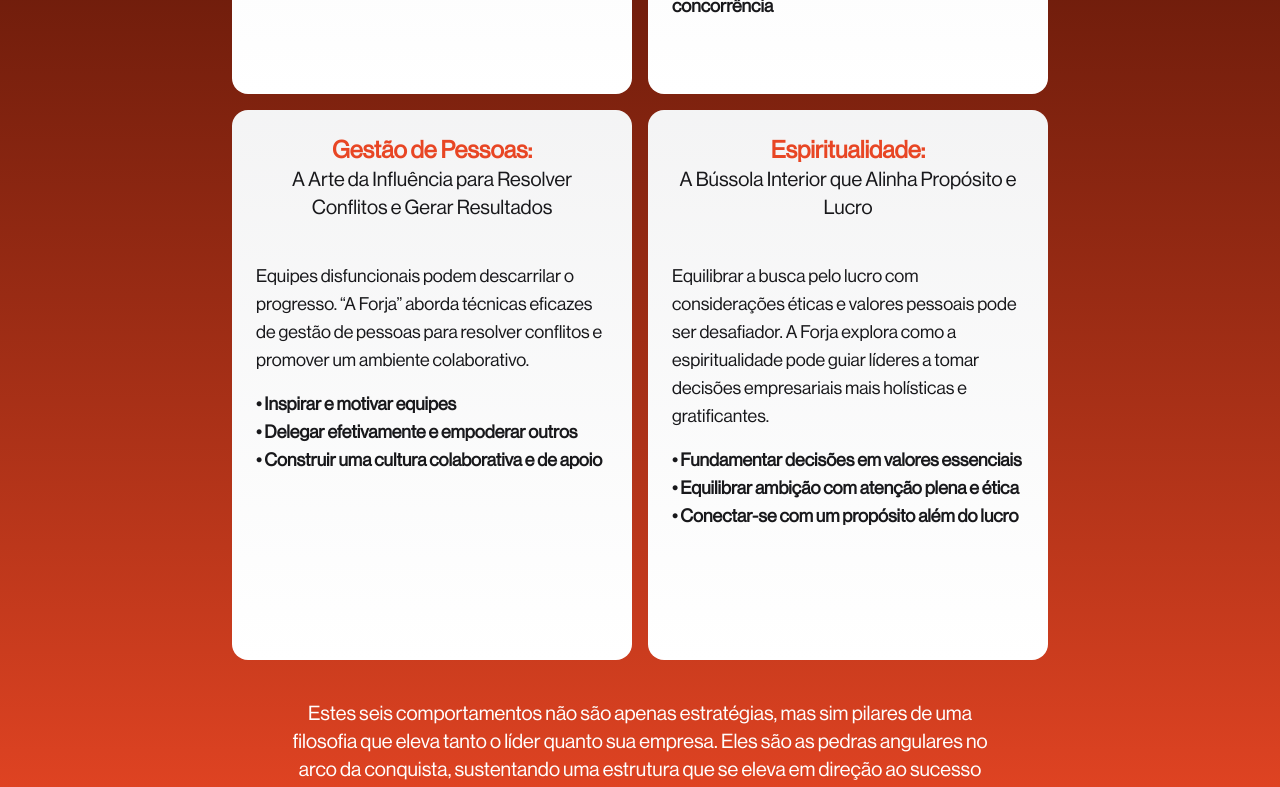
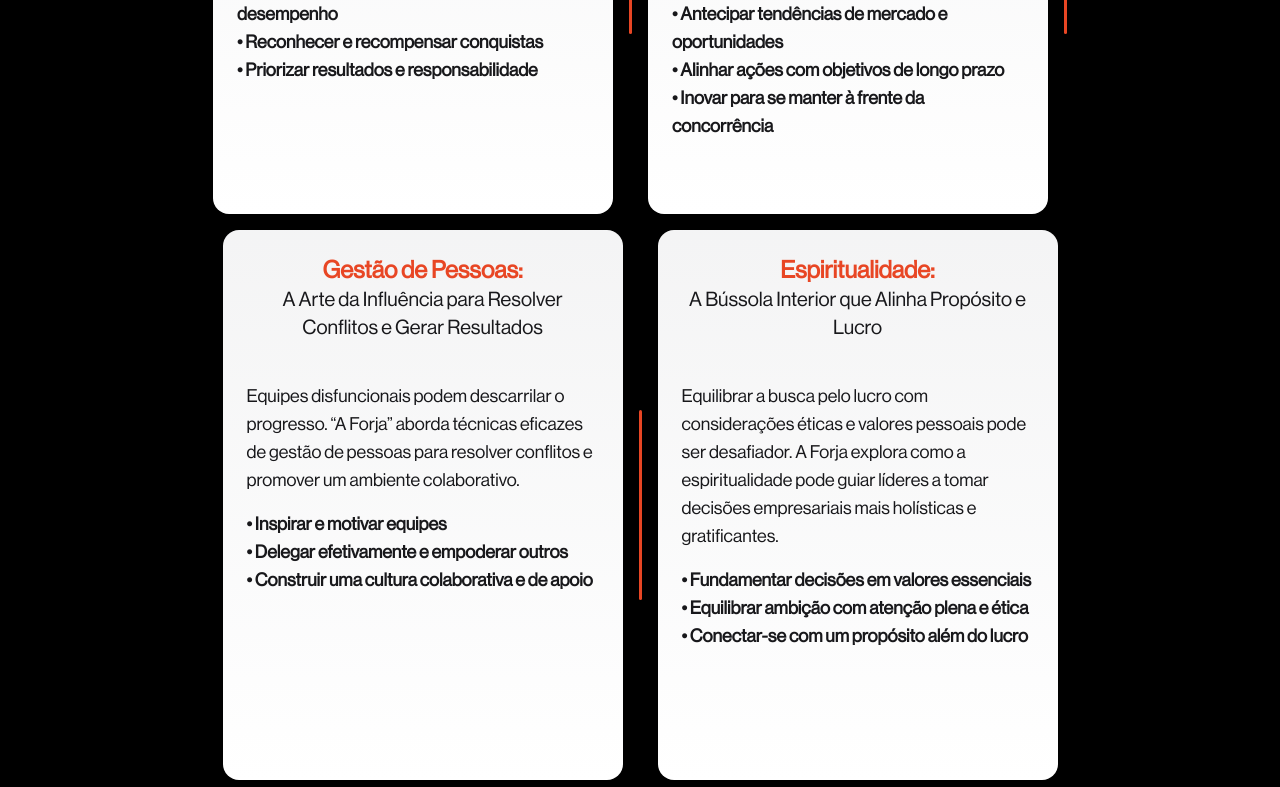
Before and after one commit to LM-Lucas-e-Marcelo/the-forge-frontend, a React (Vite) app: page / in a window 1280 px wide. Shown: the part 2008-2795 px from the top of the page. Built offline with nearby package versions, Linux system fonts and the light colour scheme.

Commit message:
update Know component: enhance layout and content, adjust styling and spacing

```diff
--- a/src/components/know/index.tsx
+++ b/src/components/know/index.tsx
@@ -1,27 +1,28 @@
 import { KNOW_CARDS } from "../../constants/know-constants";
-import { Container } from "../container";
+
 import { KnowCard } from "./know-card";
 
 export const Know = () => {
   return (
-    <Container invert>
-      <h1 className="text-white text-5xl my-10 text-center font-tertiary">
-        Saiba mais sobre tudo que acontecerá <br /> na imersão de 2 dias de
-        evento
-      </h1>
+    <div className="w-full bg-black px-10 py-30">
+      <div className="max-w-[1440px] mx-auto w-full">
+        <h1 className="text-white text-5xl my-10 text-center font-tertiary">
+          TUDO O QUE VOCÊ PRECISA <br /> PARA IR MAIS LONGE
+        </h1>
 
-      <div className="flex flex-row gap-4 flex-wrap items-center justify-center">
-        {KNOW_CARDS.map((card) => (
-          <KnowCard key={card.title} {...card} />
-        ))}
+        <div className="flex flex-row gap-4 flex-wrap items-center justify-center mt-20">
+          {KNOW_CARDS.map((card, index) => {
+            return (
+              <>
+                <KnowCard key={card.title} {...card} />
+                {index !== KNOW_CARDS.length - 1 && (
+                  <div className="h-[190px] w-[3px] bg-primary rounded-full" />
+                )}
+              </>
+            );
+          })}
+        </div>
       </div>
-
-      <p className="text-xl text-white mt-10 max-w-[700px] text-center mx-auto z-20">
-        Estes seis comportamentos não são apenas estratégias, mas sim pilares de
-        uma filosofia que eleva tanto o líder quanto sua empresa. Eles são as
-        pedras angulares no arco da conquista, sustentando uma estrutura que se
-        eleva em direção ao sucesso empreendedor.
-      </p>
-    </Container>
+    </div>
   );
 };
```
